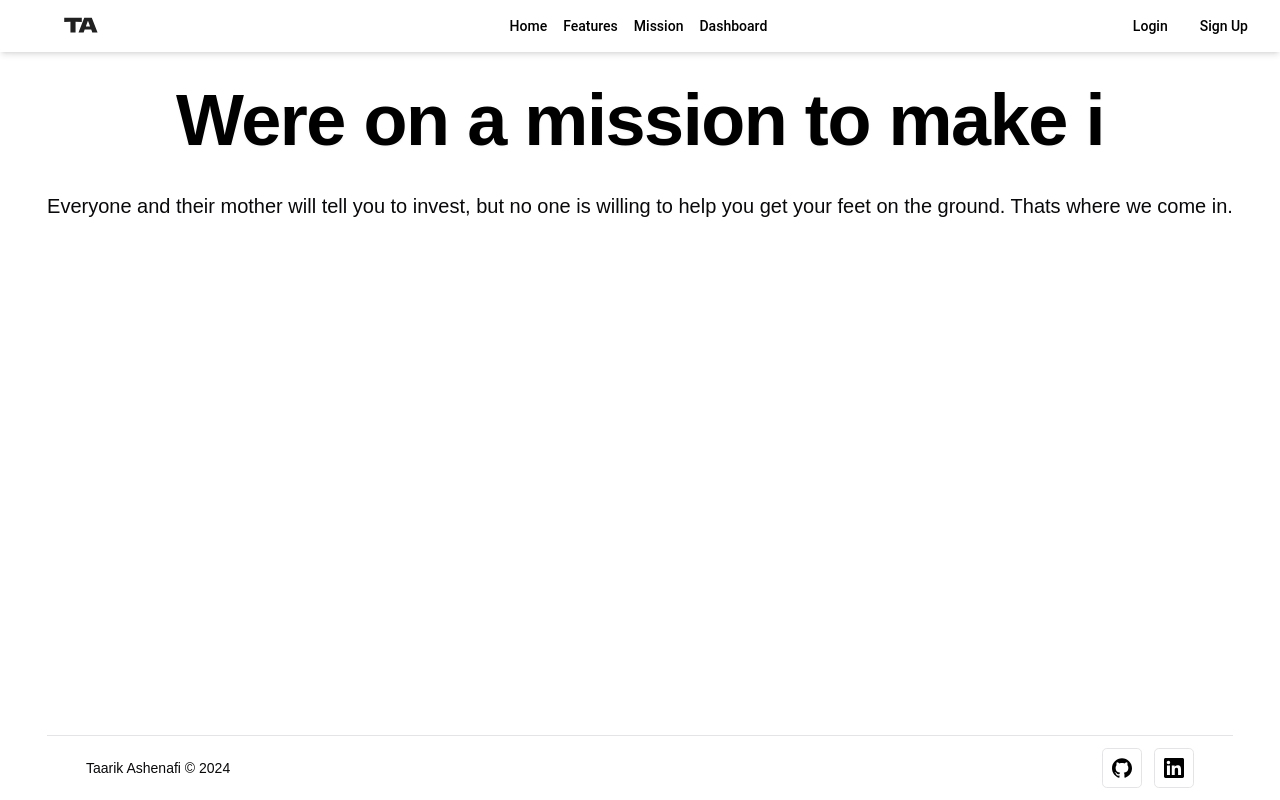
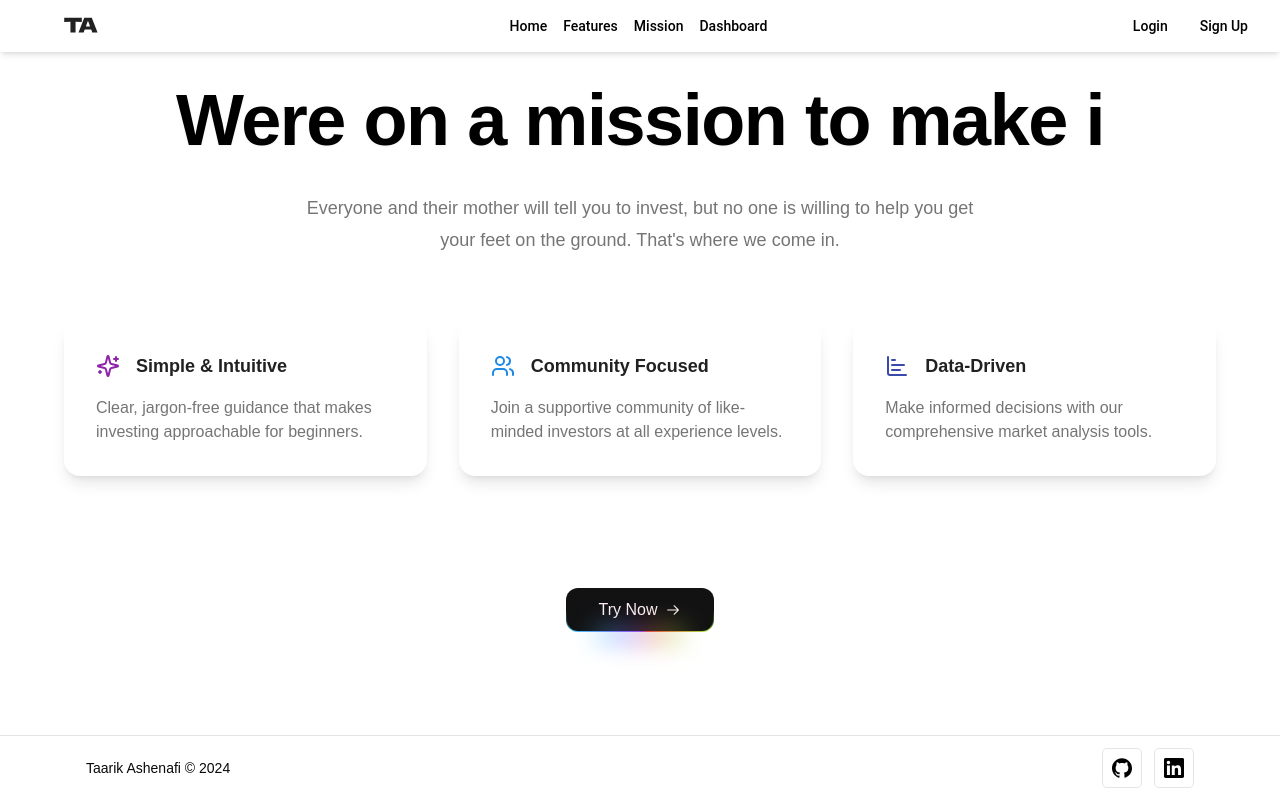
Before and after one commit to taarikashenafi/investment-advisor, a React (Vite) app: page /mission in a window 1280 px wide. Built offline with nearby package versions, Linux system fonts and the light colour scheme; no server answers.

Commit message:
updated mission statement

```diff
--- a/src/components/Mission.jsx
+++ b/src/components/Mission.jsx
@@ -1,23 +1,80 @@
-import React from 'react'
-import Layout from './Layout'
-import TypingAnimation from './ui/typing-animation'
+import React from 'react';
+import Layout from './Layout';
+import { RainbowButton } from './ui/rainbow-button.jsx';
+import TypingAnimation from './ui/typing-animation';
+import { SparklesIcon, UsersIcon, ChartBarIcon } from 'lucide-react';
+import { ArrowRightIcon } from '@radix-ui/react-icons';
 
 const Mission = () => {
   return (
     <Layout>
-    <div id="mission" className="mb-16 mt-20">
+      <div className="relative overflow-hidden">
+        {/* Background gradient effect */}
+        <div className="absolute inset-0 bg-white dark:from-gray-900 dark:to-gray-800 opacity-50" />
+
+        {/* Main content */}
+        <div className="relative px-4 py-20 sm:px-6 lg:px-8">
+          {/* Header section */}
+          <div className="text-center mb-16">
             <TypingAnimation
               className="text-4xl font-bold tracking-[-0.02em] text-black dark:text-white md:text-7xl md:leading-[5rem] mb-8"
               text="Were on a mission to make investing accessible for all."
             />
-      <p className="mt-4 text-neutral-500 text-base md:text-xl max-w-full">
+            <p className="mt-6 text-lg leading-8 text-gray-600 dark:text-gray-300 max-w-2xl mx-auto">
               Everyone and their mother will tell you to invest, but no one is willing to help
-        you get your feet on the ground.  Thats where we come in.
+              you get your feet on the ground. That's where we come in.
             </p>
+          </div>
 
+          {/* Features grid */}
+          <div className="mx-auto mt-16 max-w-7xl px-6 lg:px-8">
+            <div className="mx-auto grid max-w-2xl grid-cols-1 gap-8 sm:grid-cols-2 lg:grid-cols-3 lg:max-w-none">
+              {/* Card 1 */}
+              <div className="flex flex-col bg-white dark:bg-gray-800 rounded-2xl shadow-lg hover:shadow-xl transition-shadow p-8">
+                <div className="flex items-center gap-x-4 mb-4">
+                  <SparklesIcon className="h-6 w-6 text-purple-600" />
+                  <h3 className="text-lg font-semibold text-gray-900 dark:text-white">Simple & Intuitive</h3>
+                </div>
+                <p className="text-gray-600 dark:text-gray-300">
+                  Clear, jargon-free guidance that makes investing approachable for beginners.
+                </p>
+              </div>
+
+              {/* Card 2 */}
+              <div className="flex flex-col bg-white dark:bg-gray-800 rounded-2xl shadow-lg hover:shadow-xl transition-shadow p-8">
+                <div className="flex items-center gap-x-4 mb-4">
+                  <UsersIcon className="h-6 w-6 text-blue-600" />
+                  <h3 className="text-lg font-semibold text-gray-900 dark:text-white">Community Focused</h3>
+                </div>
+                <p className="text-gray-600 dark:text-gray-300">
+                  Join a supportive community of like-minded investors at all experience levels.
+                </p>
+              </div>
+
+              {/* Card 3 */}
+              <div className="flex flex-col bg-white dark:bg-gray-800 rounded-2xl shadow-lg hover:shadow-xl transition-shadow p-8">
+                <div className="flex items-center gap-x-4 mb-4">
+                  <ChartBarIcon className="h-6 w-6 text-indigo-600" />
+                  <h3 className="text-lg font-semibold text-gray-900 dark:text-white">Data-Driven</h3>
+                </div>
+                <p className="text-gray-600 dark:text-gray-300">
+                  Make informed decisions with our comprehensive market analysis tools.
+                </p>
+              </div>
+            </div>
+          </div>
+
+          {/* CTA section */}
+          <div className="mt-20 text-center">
+            <RainbowButton className="mt-8" onClick={() => navigate('/dashboard')}>
+              Try Now
+              <ArrowRightIcon className="ml-2 h-4 w-4" />
+            </RainbowButton>
+          </div>
+        </div>
       </div>
     </Layout>
-  )
-}
+  );
+};
 
-export default Mission
+export default Mission;
```
Lines whose indentation alone changed are shown as unchanged.
